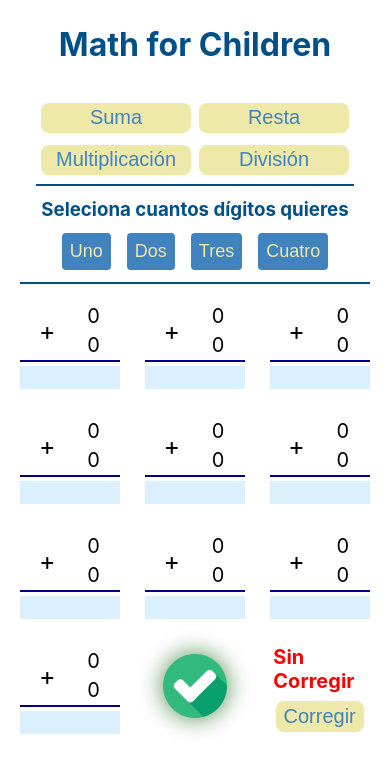
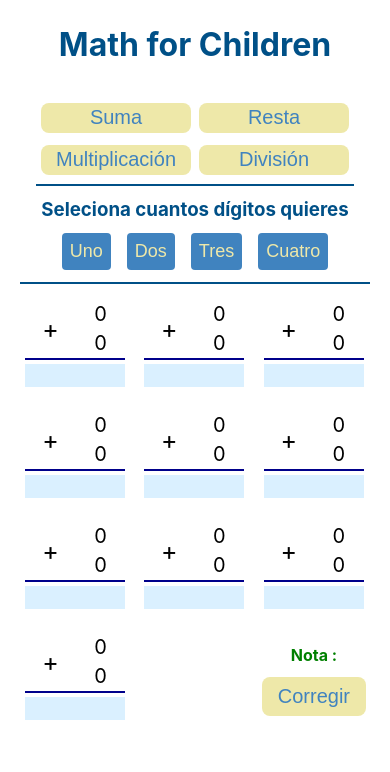
Before and after one commit to Oiranca/mathforchildren, a React (Create React App) app: page / in a window 390 px wide. Shown: the top 772 px of the page. Built offline with nearby package versions, Linux system fonts and the light colour scheme.

Commit message:
fix: container component

```diff
--- a/src/component/Container/Container.scss
+++ b/src/component/Container/Container.scss
@@ -14,42 +14,44 @@
 
   .operation {
     display: grid;
-    grid-template-columns: repeat(3, 1fr);
-    grid-template-rows: repeat(3, 1fr);
+    grid-template-columns: repeat(5, 1fr);
+    grid-template-rows: repeat(2, 1fr);
     gap: 2rem;
     align-items: center;
     justify-items: center;
-  }
-
-  .image-result {
-    width: 64px;
-    height: 64px;
-    padding: 0.5rem;
-    filter: drop-shadow(0 0 0.75rem rgb(77, 135, 72));
-  }
 
     .submit-result {
       display: flex;
       flex-direction: column;
       flex-wrap: wrap;
+      row-gap: 0.75rem;
       align-items: center;
-    justify-content: center;
+      width: max-content;
+      grid-area: 3/3/3/3;
 
       #result-fail {
         color: red;
         font-size: 20px;
         font-weight: bold;
         margin: 0.5rem 0;
+        width: max-content;
       }
 
       #result-pass {
         color: green;
         font-size: 20px;
         font-weight: bold;
+        margin: 0.5rem 0;
+        width: max-content;
+
+      }
+    }
+
   }
 
   .button-result {
-      padding: 0.25rem 0.5rem;
+    grid-area: 3/2/3/2;
+    padding: 0.50rem 1rem;
     height: fit-content;
     width: fit-content;
     font-size: 20px;
@@ -62,7 +64,7 @@
 
   }
 }
-}
+
 
 @media screen and (max-width: 740px) {
   .container-box {
@@ -71,11 +73,23 @@
       display: grid;
       grid-template-columns: repeat(3, 1fr);
       grid-template-rows: repeat(4, 1fr);
-      row-gap: 1rem;
+      gap: 1rem;
       margin: 0.5rem 1.5rem;
+      align-items: end;
 
       .submit-result {
         grid-area: 4/3/4/3;
+
+        #result-fail, #result-pass {
+          font-size: 16px;
+          margin: 0;
+        }
+
+      }
+
+      .button-result {
+        grid-area: 4/2/4/2;
+
       }
     }
   }
--- a/src/component/Container/Container.tsx
+++ b/src/component/Container/Container.tsx
@@ -2,7 +2,6 @@ import React, {useEffect, useState} from "react";
 import {MainMenu} from "../MainMenu/MainMenu";
 import {SubMenu} from "../SubMenu/SubMenu";
 import {Operation} from "../Operation/Operation";
-import correct from '../../img/correct.png'
 import "./Container.scss";
 
 // interface range {
@@ -11,9 +10,9 @@ import "./Container.scss";
 
 export const Container = () => {
 
-    const [qualify, setQualify] = useState<number>(0);
+    const [qualify, setQualify] = useState<number>(10);
     const [revise, setRevise] = useState<boolean>(true);
-    const [resultView, setResultView] = useState<string>('');
+    const [resultView, setResultView] = useState<string>('result-pass');
     const [digitSelected, setDigitSelected] = useState<number>(0);
     const [dataForExercise, setDataForExercise] = useState<Record<string, string | number>>({
         'firstNumberOperation': 0,
@@ -22,12 +21,11 @@ export const Container = () => {
     });
 
     useEffect(() => {
-        setResultView(qualify > 5 ? 'result-pass' : 'result-fail')
+        setResultView(qualify >= 5 ? 'result-pass' : 'result-fail')
     }, [qualify]);
 
     const calculateResult = (event: React.ChangeEvent<HTMLFormElement>) => {
         event.preventDefault();
-        console.log('resultado')
     };
     const typeOperation = (type: string) => {
         setDataForExercise({...dataForExercise, typeOperation: type});
@@ -62,10 +60,8 @@ export const Container = () => {
                 <Operation digit={digitSelected}/>
                 <Operation digit={digitSelected}/>
                 <Operation digit={digitSelected}/>
-                <input type={"image"} className={'image-result'} alt={'type result'} src={correct}/>
                 <div className={'submit-result'}>
-
-                    <p id={resultView}>{revise ? 'Sin Corregir' : `${qualify}/10`}</p>
+                    <p id={resultView}>{revise ? 'Nota :' : `Nota : ${qualify}/10`}</p>
                     <button className={'button-result'} type={"submit"}>Corregir</button>
 
                 </div>
```
Lines whose indentation alone changed are shown as unchanged.
